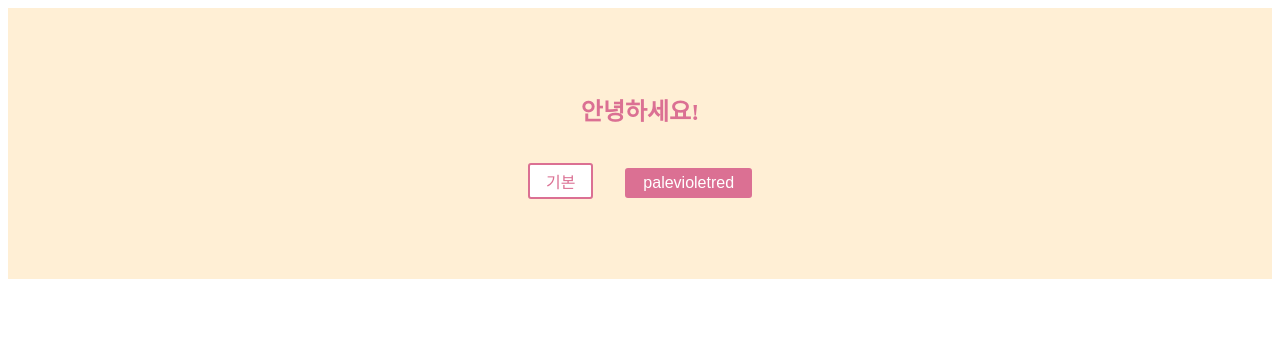
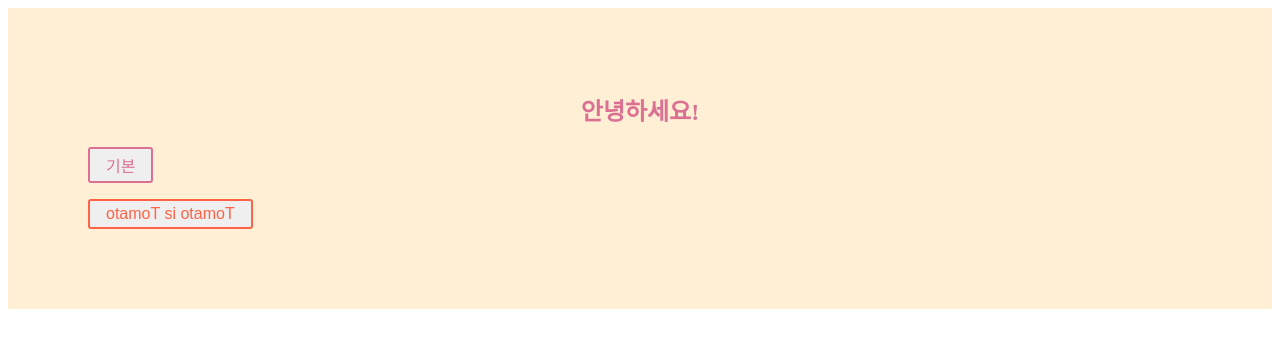
Before and after one commit to sion9262/TIL, a React (Create React App) app in the folder react/styled-compoents/: page / in a window 1280 px wide. Shown: the top 348 px of the page. Built offline with nearby package versions, Linux system fonts and the light colour scheme.

Commit message:
[MODIFY]  상속 가능한 버튼으로 수정
- 상속가능한 버튼으로 수정

```diff
--- a/react/styled-compoents/src/App.js
+++ b/react/styled-compoents/src/App.js
@@ -14,24 +14,28 @@ const Title = styled.h1`
 `;
 
 const Button = styled.button`
-  /* Adapt the colors based on primary prop */
-  background: ${props => props.palevioletred ? "palevioletred" : "white"};
-  color: ${props => props.palevioletred ? "white" : "palevioletred"};
-
+  display: inline-block;
+  color: palevioletred;
   font-size: 1em;
   margin: 1em;
   padding: 0.25em 1em;
   border: 2px solid palevioletred;
   border-radius: 3px;
+  display: block;
 `;
 
+const TomatoButton = styled(Button)`
+  color: tomato;
+  border-color: tomato;
+`;
 
+const ReversedButton = props => <Button {...props} children={props.children.split('').reverse()} />
 function App() {
   return (
     <Wrapper>
       <Title>안녕하세요!</Title>
       <Button>기본</Button>
-      <Button palevioletred>palevioletred</Button>
+      <TomatoButton as={ReversedButton}>Tomato is Tomato</TomatoButton>
     </Wrapper>
   );
 }
```
